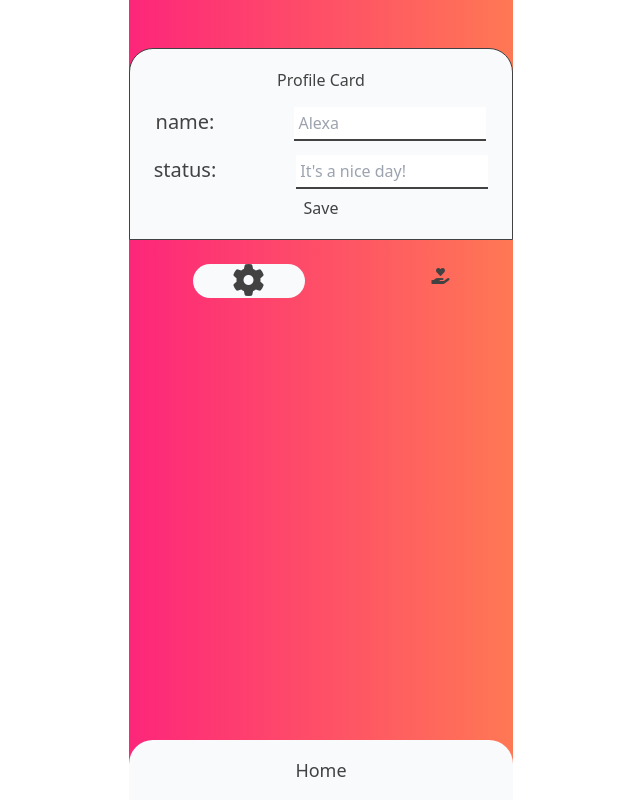
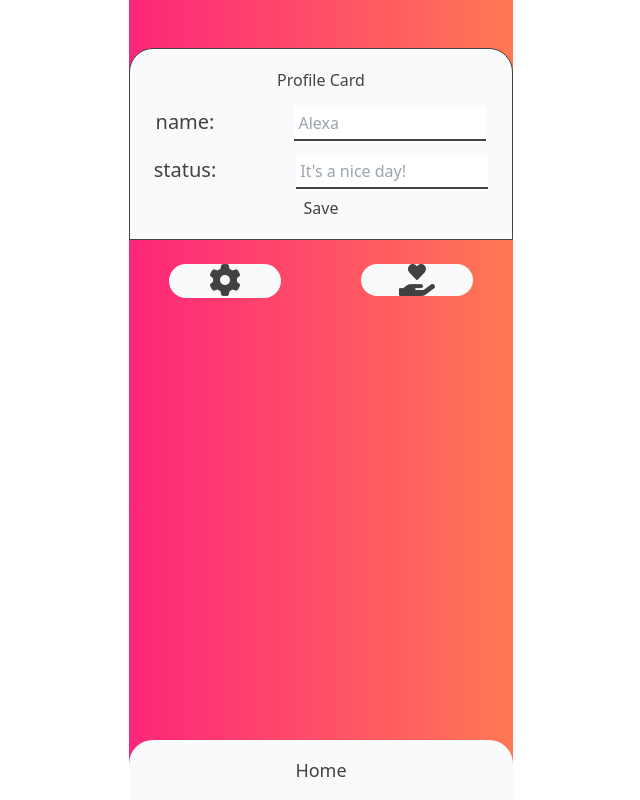
Before and after one commit to u-s-c-l/i-t-t-w-s-d, a React (Create React App) app: page /userprofile in a window 1280 px wide. Shown: the whole page, without its empty margins (319-959 px from the left). Built offline with nearby package versions, Linux system fonts and the light colour scheme; no server answers.

Commit message:
made icon for chat bigger

```diff
--- a/src/components/Chat/index.js
+++ b/src/components/Chat/index.js
@@ -3,8 +3,12 @@ import React from "react";
 const Chat = () => {
   return (
     <div>
-      <a id="chat_btn" href="/ChatRoom">
-        <i className="fa-solid fa-hand-holding-heart"></i>
+      <a
+        id="chat_btn"
+        href="/ChatRoom"
+        className="bg-slate-50 w-28 flex justify-around rounded-3xl max-w-sm"
+      >
+        <i className="fa-solid fa-hand-holding-heart fa-2x"></i>
       </a>
     </div>
   );
```
